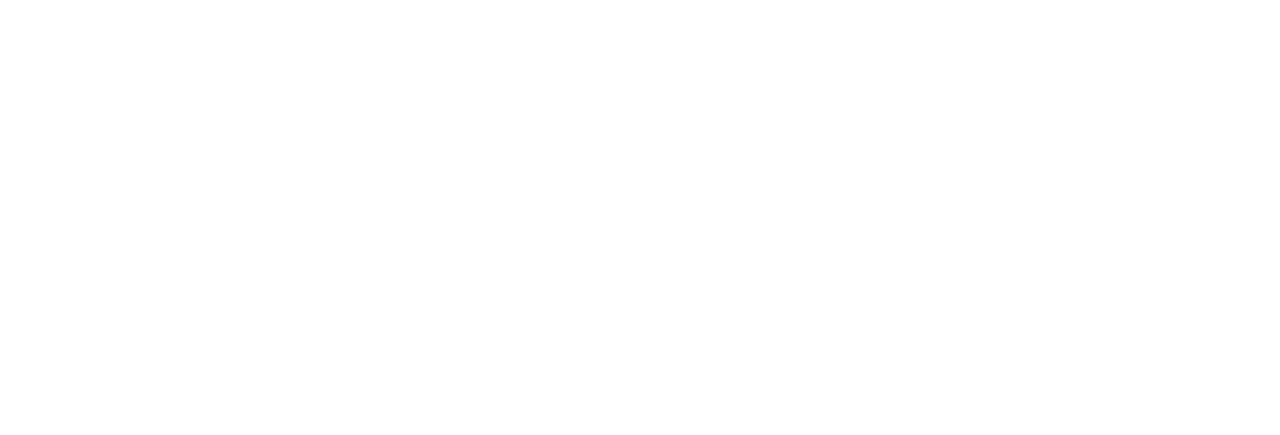
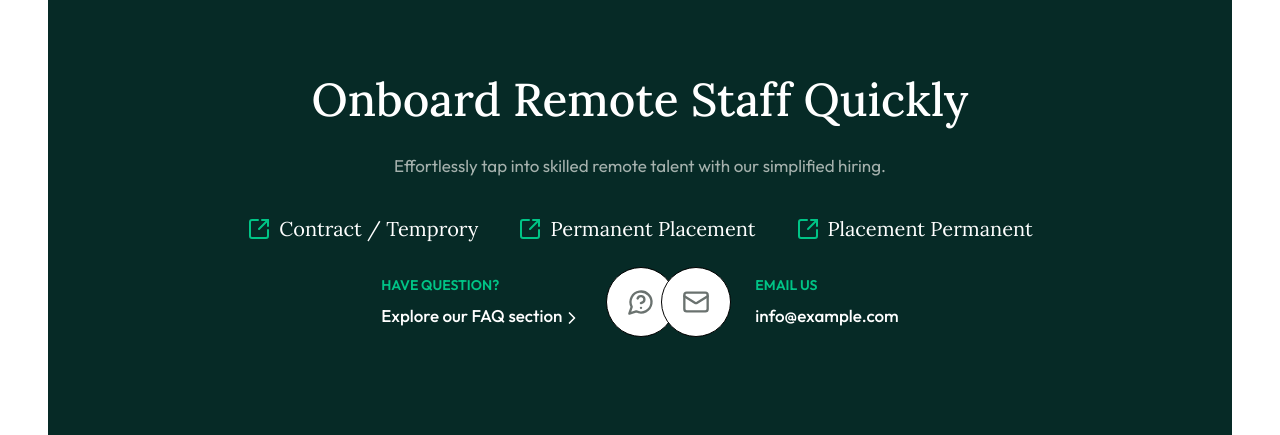
Before and after one commit to mohammadJahid8/artifsoftware-portfolio, a Next.js app: page / in a window 1280 px wide. Shown: the part 3780-4215 px from the top of the page. Before the commit the page ends 3864 px from the top, so only its background shows below. Built offline with nearby package versions, Linux system fonts and the light colour scheme.

Commit message:
onboard section

```diff
--- a/app/page.tsx
+++ b/app/page.tsx
@@ -2,6 +2,7 @@
 import Banner from '@/components/global/banner';
 import ChooseUs from '@/components/global/choose-us';
 import Marquee from '@/components/global/marquee';
+import Onboard from '@/components/global/onboard';
 import Projects from '@/components/global/projects';
 import React from 'react';
 
@@ -13,6 +14,7 @@
       <About />
       <Projects />
       <ChooseUs />
+      <Onboard />
     </div>
   );
 };
--- a/components/global/banner.tsx
+++ b/components/global/banner.tsx
@@ -8,7 +8,7 @@
 const Banner = () => {
   return (
     <div
-      className='px-4 xl:px-0 min-h-[50vh] h-auto md:h-[90vh]'
+      className='px-4 xl:px-0 min-h-[50vh] h-auto'
       style={{
         position: 'relative',
         backgroundImage:
--- a/components/global/choose-us.tsx
+++ b/components/global/choose-us.tsx
@@ -14,8 +14,8 @@
 
 const ChooseUs = () => {
   return (
-    <div className='bg-white px-4 xl:px-0 py-[60px] md:py-[120px]'>
-      <div className='min-h-screen max-w-[1200px] mx-auto'>
+    <div className='bg-white px-4 xl:px-0 py-[60px] md:pt-[120px] md:-mb-[190px]'>
+      <div className='max-w-[1200px] mx-auto'>
         <div className='flex flex-col gap-2 justify-center items-center text-center pb-12'>
           <SectionTitle title='Why Choose Us' />
           <Title
--- a/components/global/onboard.tsx
+++ b/components/global/onboard.tsx
@@ -1,7 +1,92 @@
-import React from 'react';
+import { Lora } from 'next/font/google';
+import Title from './title';
+import { cn } from '@/lib/utils';
+import {
+  ArrowRightIcon,
+  ChevronRight,
+  Mail,
+  MessageCircleQuestion,
+  SquareArrowOutUpRight,
+} from 'lucide-react';
+import SectionTitle from './sec-title';
+import { Button } from '../ui/button';
+const lora = Lora({ subsets: ['latin'] });
 
 const Onboard = () => {
-  return <div></div>;
+  return (
+    <div className='bg-secondary px-4 xl:px-0 py-[60px] md:py-[120px] 2xl:max-w-[1800px]  md:mx-12 4xl:mx-auto md:rounded-md relative z-10'>
+      <div className='flex flex-col gap-6 justify-center items-center text-center pb-12 '>
+        <Title
+          title='Onboard Remote Staff Quickly'
+          className='text-[32px] lg:text-[46px] leading-[1.3em] text-white'
+        />
+        <p className='text-[#a5b1ad] text-[17px]'>
+          Effortlessly tap into skilled remote talent with our simplified
+          hiring.
+        </p>
+
+        <div
+          className={cn(
+            'flex lg:flex-row flex-col items-center gap-6 lg:gap-10 mt-3 mb-3 md:mb-0',
+            lora.className
+          )}
+        >
+          <div className='flex items-center gap-2'>
+            <SquareArrowOutUpRight className='text-primary w-6 h-6' />
+            <span className='text-xl text-white'>Contract / Temprory</span>
+          </div>
+          <div className='flex items-center gap-2'>
+            <SquareArrowOutUpRight className='text-primary w-6 h-6' />
+            <span className='text-xl text-white'>Permanent Placement</span>
+          </div>
+          <div className='flex items-center gap-2'>
+            <SquareArrowOutUpRight className='text-primary w-6 h-6' />
+            <span className='text-xl text-white'>Placement Permanent</span>
+          </div>
+        </div>
+
+        <div className='flex md:flex-row flex-col items-center gap-6'>
+          <div className='flex flex-col items-center md:items-start gap-2'>
+            <SectionTitle title='Have question?' isIcon={false} />
+
+            <a
+              href='#'
+              className='text-white hover:text-primary font-medium text-[17px] inline-flex items-center'
+            >
+              Explore our FAQ section
+              <ChevronRight className='w-5 h-5 mt-1 transition-all duration-500 ease-in-out group-hover:opacity-0' />
+            </a>
+          </div>
+
+          <div className='flex items-center'>
+            <Button
+              size='icon'
+              className='rounded-full bg-white text-muted-foreground border border-black hover:text-white w-[70px] h-[70px]'
+            >
+              <MessageCircleQuestion className='w-7 h-7' />
+            </Button>
+            <Button
+              size='icon'
+              className='rounded-full bg-white text-muted-foreground border border-black hover:text-white w-[70px] h-[70px] -ml-[15px]'
+            >
+              <Mail className='w-7 h-7' />
+            </Button>
+          </div>
+
+          <div className='flex flex-col items-center md:items-start gap-2'>
+            <SectionTitle title='Email Us' isIcon={false} />
+
+            <a
+              href='#'
+              className='text-white hover:text-primary font-medium text-[17px]'
+            >
+              info@example.com
+            </a>
+          </div>
+        </div>
+      </div>
+    </div>
+  );
 };
 
 export default Onboard;
--- a/tailwind.config.ts
+++ b/tailwind.config.ts
@@ -11,12 +11,14 @@
   prefix: '',
   theme: {
     screens: {
-      '2xl': '1400px',
-      '2lg': '1200px',
       sm: '640px',
       md: '768px',
       lg: '1024px',
+      '2lg': '1200px',
       xl: '1280px',
+      '2xl': '1400px',
+      '3xl': '1600px',
+      '4xl': '1800px',
     },
     container: {
       center: true,
```
